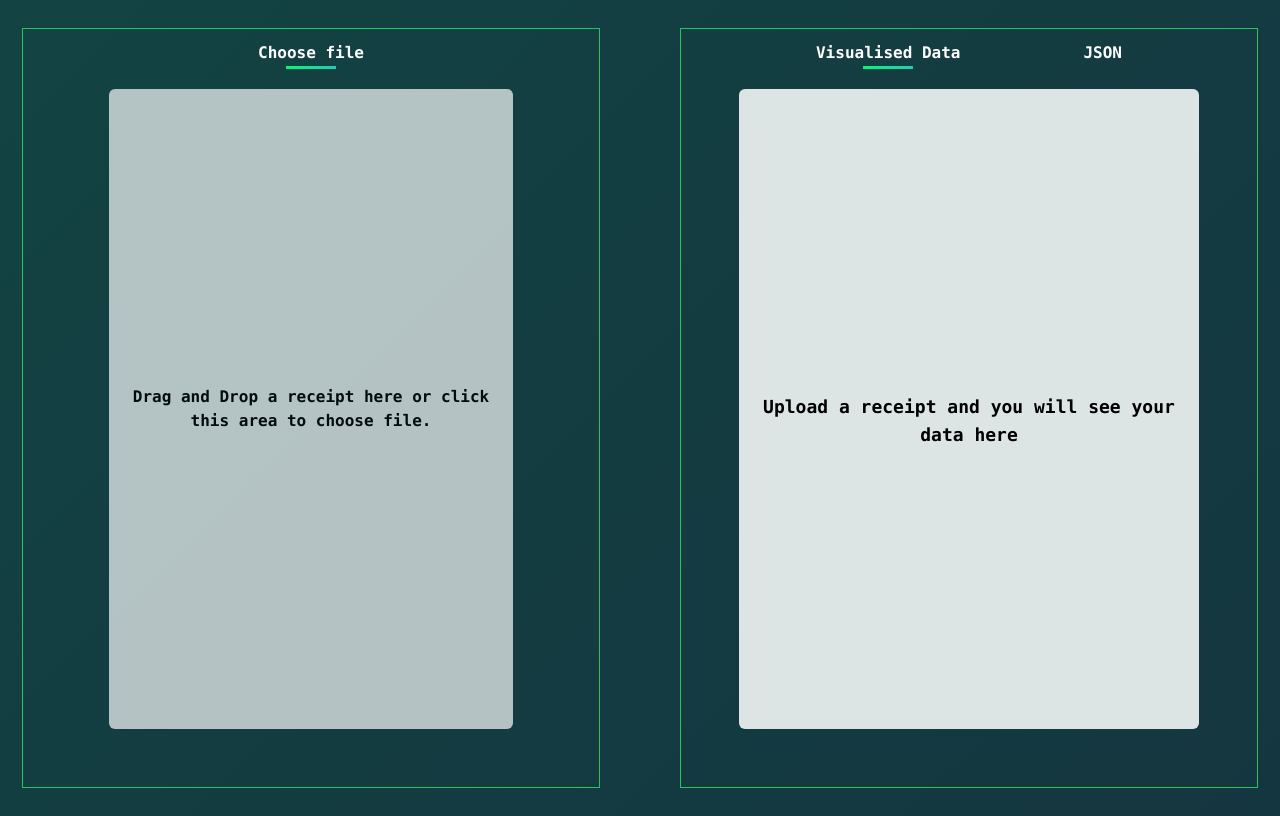
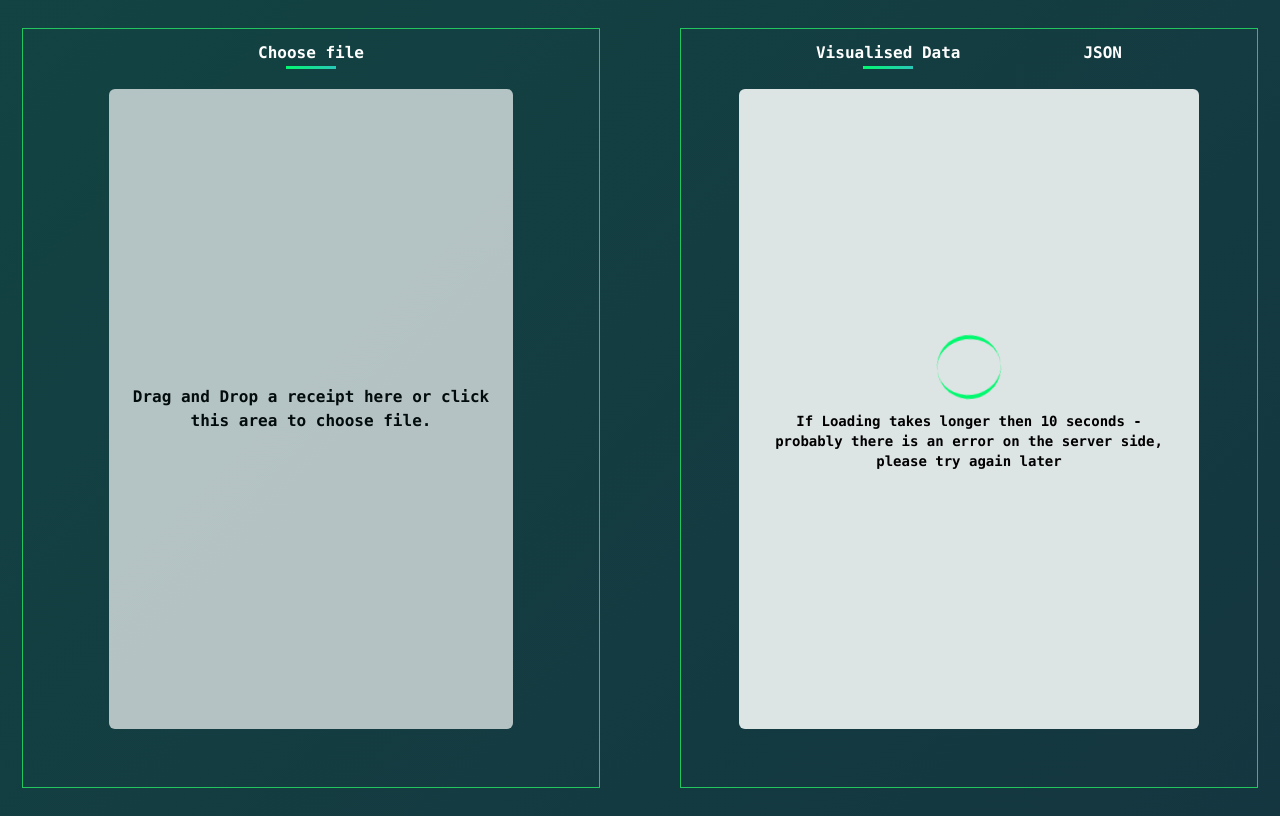
Before and after one commit to MercurialG/veryfi-exercise, a Next.js app: page / in a window 1280 px wide. Built offline with nearby package versions, Linux system fonts and the light colour scheme.

Commit message:
Readme update

```diff
--- a/components/Spinner.jsx
+++ b/components/Spinner.jsx
@@ -2,8 +2,12 @@ import React from "react";
 // Just a simple spinner componet for loading
 const Spinner = () => {
   return (
-    <div className="flex justify-center self-center items-center h-full ">
+    <div className="flex flex-col justify-center self-center items-center h-full ">
       <div className="border-t-4 border-b-4 border-[#02f96f] w-16 h-16 rounded-full animate-spin"></div>
+      <div className="text-center font-mono p-3 font-bold">
+        <p>If Loading takes longer then 10 seconds -</p>
+        probably there is an error on the server side, please try again later{" "}
+      </div>
     </div>
   );
 };
--- a/pages/index.jsx
+++ b/pages/index.jsx
@@ -6,7 +6,7 @@ import JsonDisplay from "../components/JsonDisplay";
 import ReceiptDisplay from "../components/ReceiptDisplay";
 
 function HomePage() {
-  const [isLoading, setIsLoading] = useState(false);
+  const [isLoading, setIsLoading] = useState(true);
   const [imageDataUrl, setImageDataUrl] = useState(null);
   const [receiptData, setReceiptData] = useState();
   const tabsRef = useRef(null);
```
Also changed, not shown: 1 other file (tests, documents, lock files or other folders).
